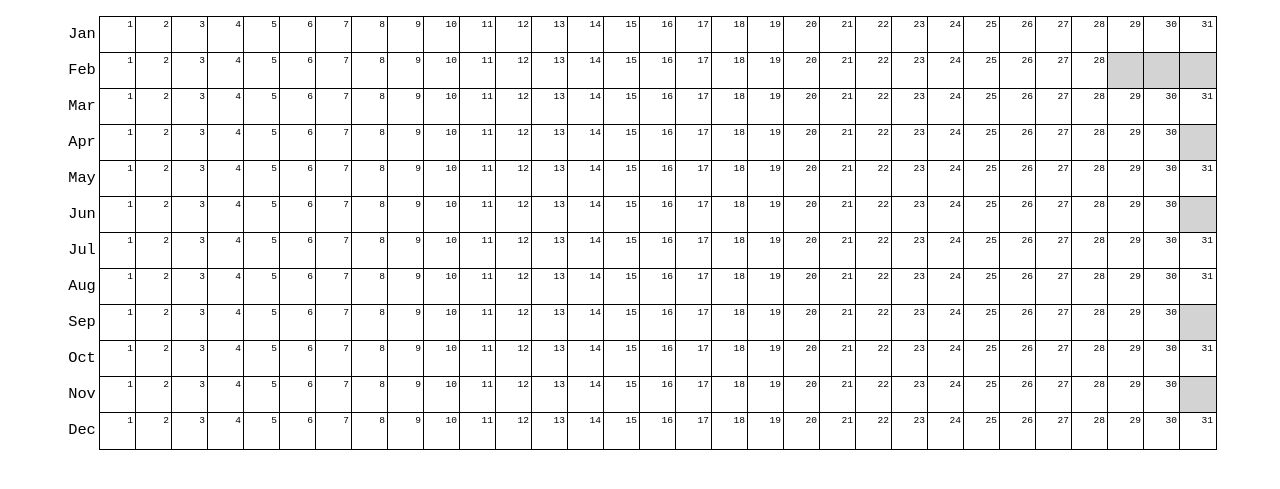
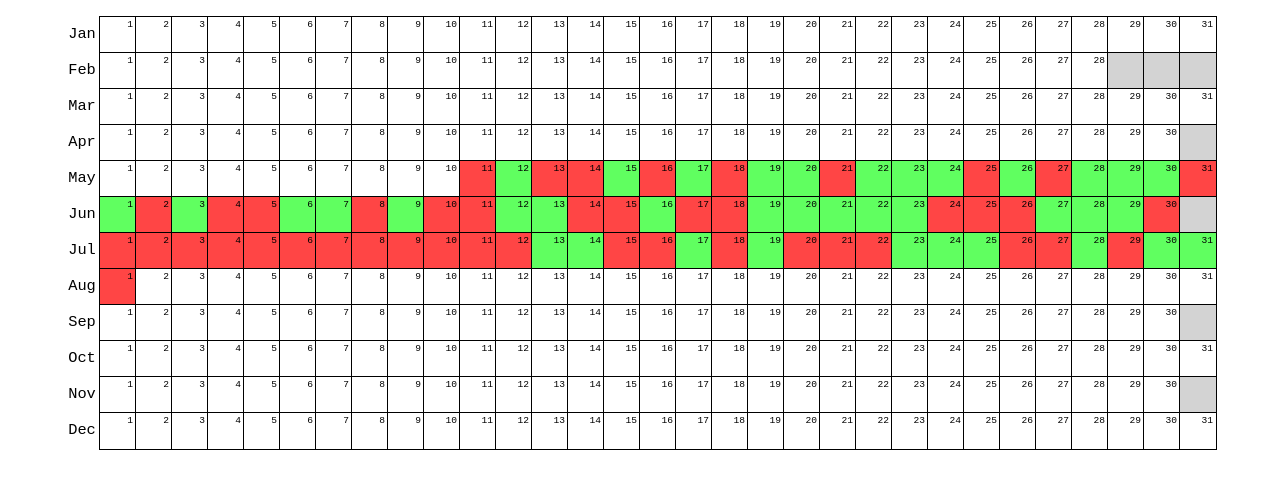
Before and after one commit to JakeTeeEm/JakeTeeEm.github.io, a plain HTML site: page chart.html in a window 1280 px wide. Shown: the part 143-632 px from the top of the page. Drawn offline with Linux system fonts and the light colour scheme.

Commit message:
Add files via upload

```diff
--- a/chart.css
+++ b/chart.css
@@ -79,7 +79,7 @@ a:hover {
 
 
 .live {
-    background-color: rgb(47, 255, 47);
+    background-color: rgb(96, 255, 96);
 }
 
 .offline {
--- a/chart.js
+++ b/chart.js
@@ -67,14 +67,18 @@ async function createHtmlTable() {
         for (let j = 0; j < 31; j++) {
             if (j < monthDayCounts[i]) {
                 for (let k = 0;; k++) {
-                    let dateUNIX = Date.parse(`${monthNames[i]} ${j + 1}, 2023`) + 3600000;
+                    let chartDate = {
+                        year: 2023,
+                        month: i + 1,
+                        day: j + 1
+                    }
 
                     if (k >= chartData.data.length) {
                         chart[i].children[j + 1].classList.add('no_data');
 
                         break;
                     }
-                    else if (dateUNIX === chartData.data[k].day) {
+                    else if (chartData.data[k].day.year === chartDate.year && chartData.data[k].day.month === chartDate.month && chartData.data[k].day.day === chartDate.day) {
                         if (chartData.data[k].live === true) {
                             chart[i].children[j + 1].classList.add('live');
 
@@ -83,6 +87,7 @@ async function createHtmlTable() {
                             chart[i].children[j + 1].classList.add('offline');
                         }
 
+                        console.log(chartDate);
                         break;
                     }
                 }
```
